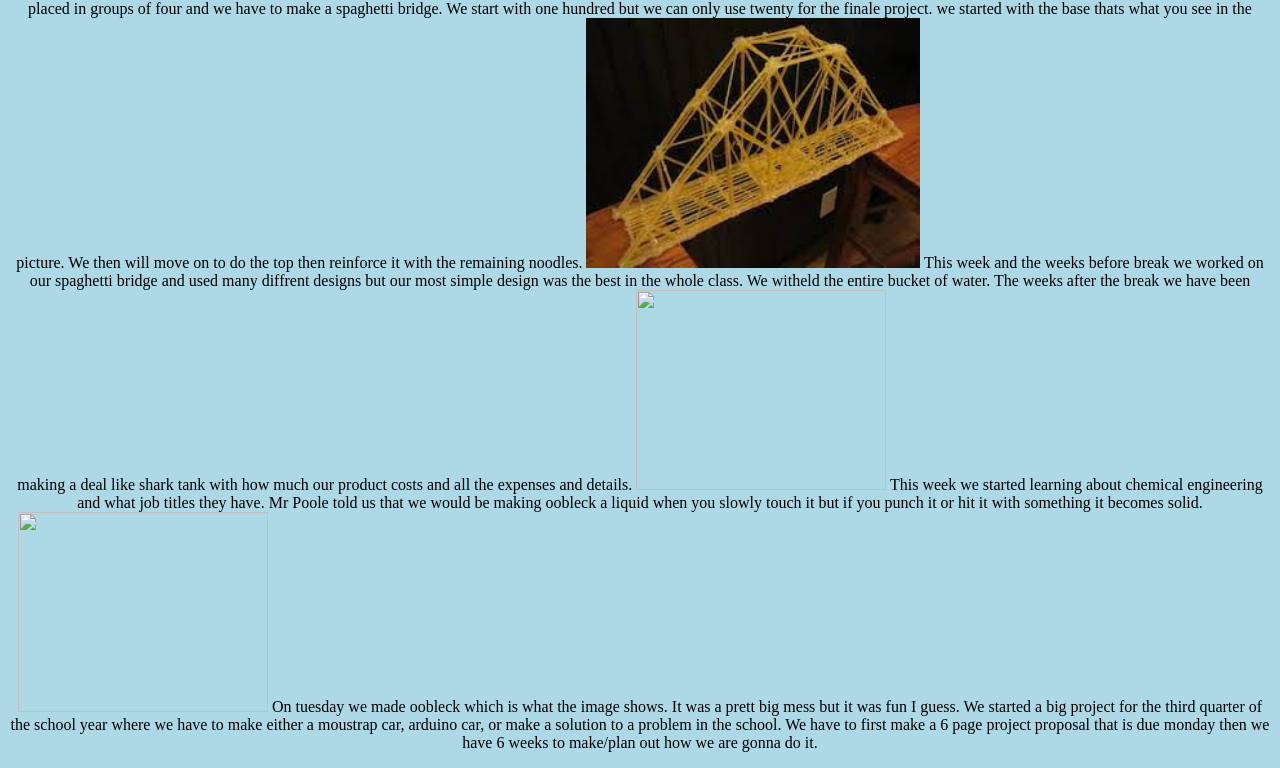
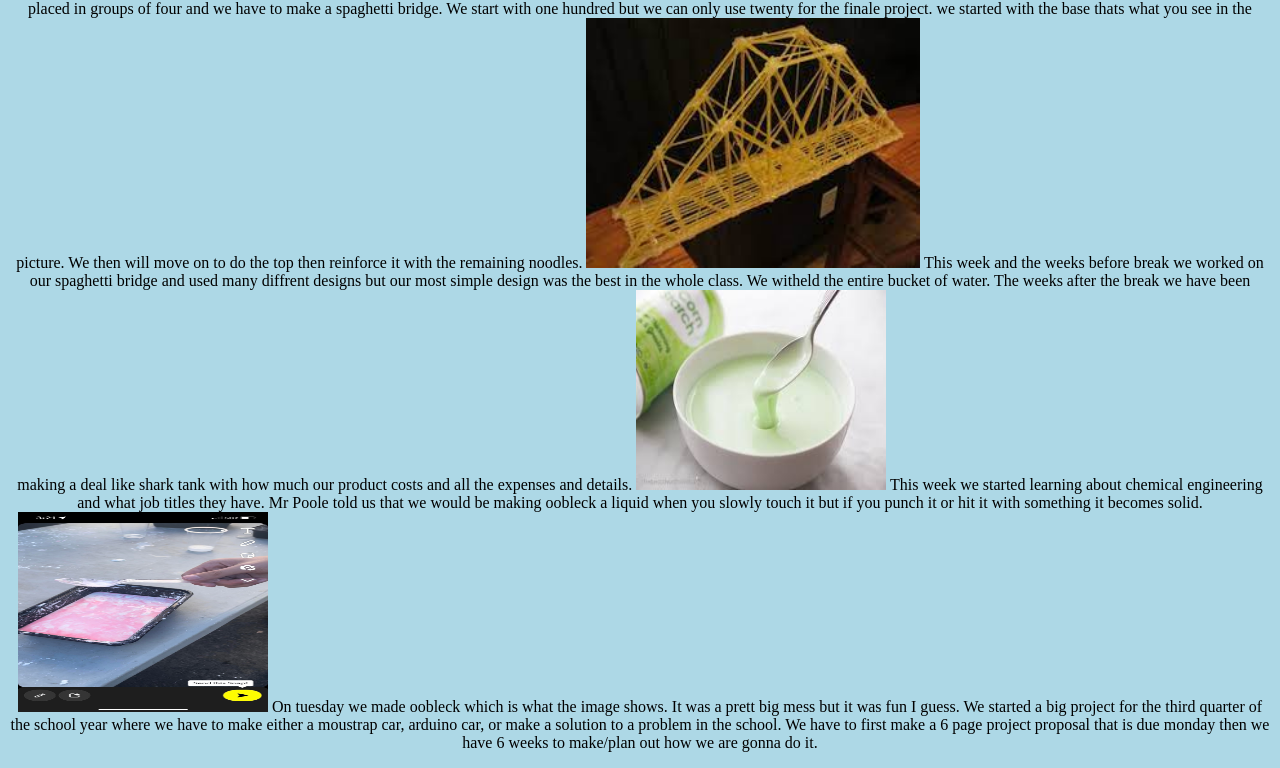
Before and after one commit to DrZoidberg123/Engineering-, a plain HTML site: page index.html in a window 1280 px wide. Shown: the part 1977-2745 px from the top of the page. Drawn offline with Linux system fonts and the light colour scheme.

Commit message:
update 1-27

```diff
--- a/index.html
+++ b/index.html
@@ -79,10 +79,10 @@ For our challenge day we had to save a villages water because it was cancerous.
 
  This week and the weeks before break we worked on our spaghetti bridge and used many diffrent designs but our most simple design was the best in the whole class. We witheld the entire bucket of water. The weeks after the break we have been making a deal like shark tank with how much our product costs and all the expenses and details.
 
- <img src="OObleck.jpg" width="250px" height="200px"></img>
+ <img src="OObleck.jpeg" width="250px" height="200px"></img>
  This week we started learning about chemical engineering and what job titles they have. Mr Poole told us that we would be making oobleck a liquid when you slowly touch it but if you punch it or hit it with something it becomes solid.
 
- <img src="oob.MOV" width="250px" height="200px"></img>
+ <img src="OOB.jpg" width="250px" height="200px"></img>
 
  On tuesday we made oobleck which is what the image shows. It was a prett big mess but it was fun I guess.
  We started a big project for the third quarter of the school year where we have to make either a moustrap car, arduino car, or make a solution to a problem in the school.
```
Also changed, not shown: OOB.jpg (added).
